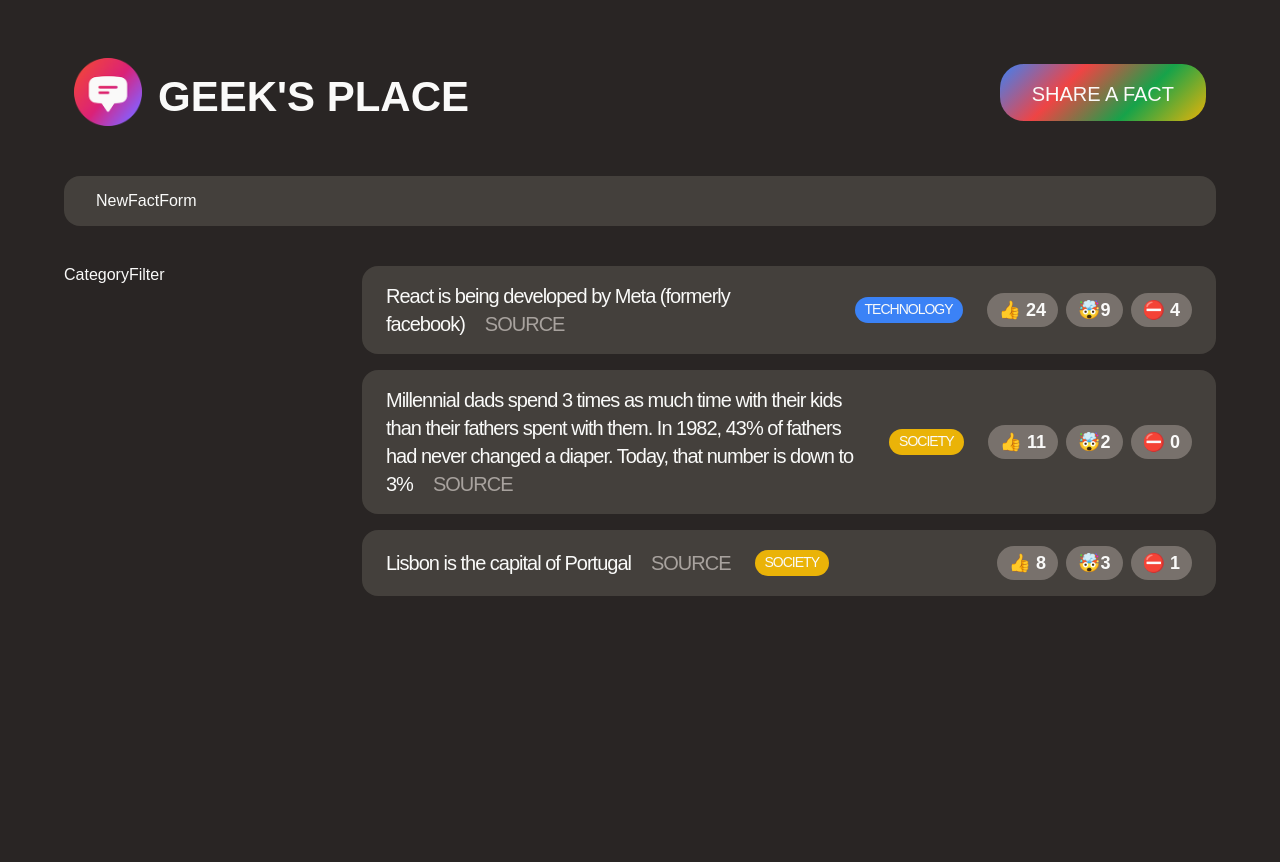
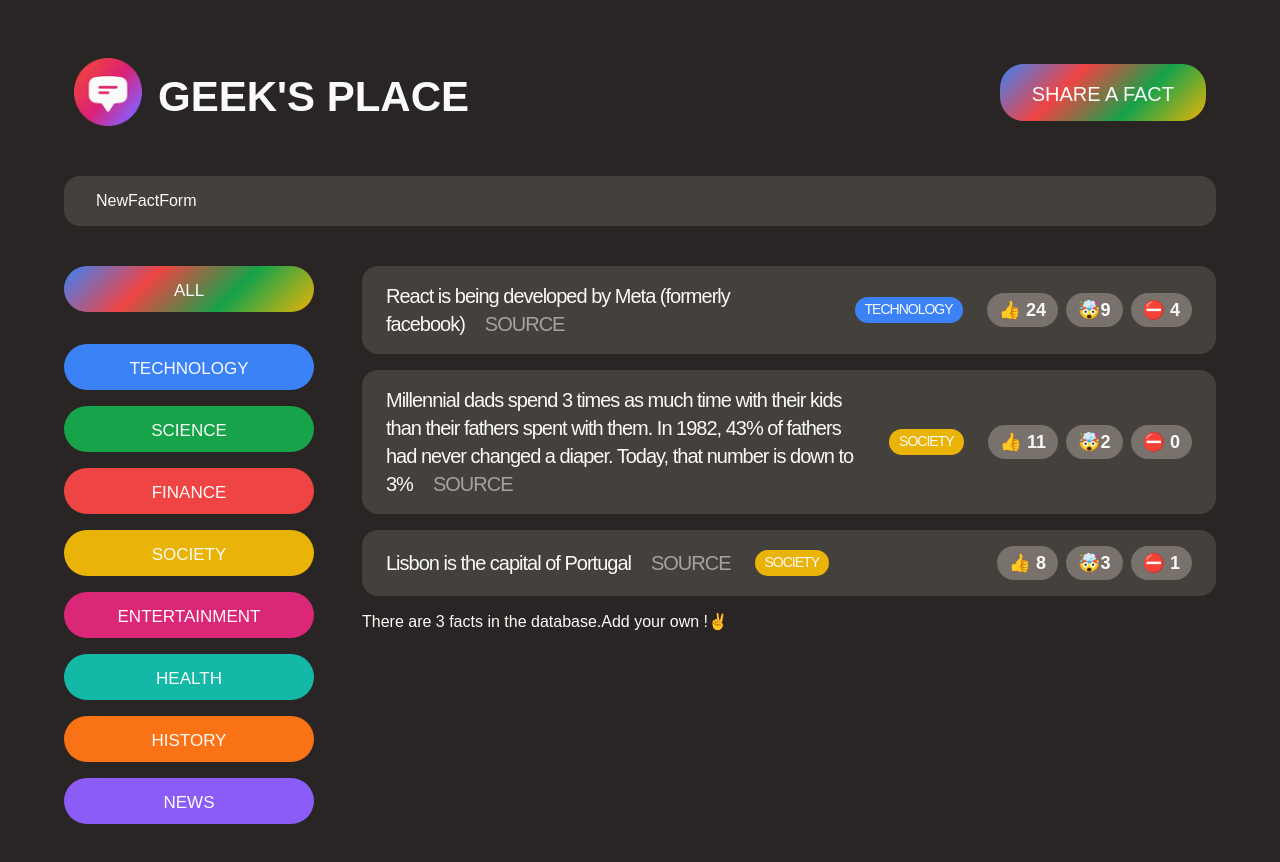
Before and after one commit to StafieA/App-for-nerds-React-Supabase, a React (Create React App) app: page / in a window 1280 px wide. Shown: the top 862 px of the page. Before the commit the page ends 800 px from the top, so only its background shows below. Built offline with nearby package versions, Linux system fonts and the light colour scheme; the HTML template or start-up script is replaced by a standard one.

Commit message:
Rendering the list of categories (from the lefts side)

```diff
--- a/src/App.js
+++ b/src/App.js
@@ -71,7 +71,25 @@
 }
 
 function CategoryFilter() {
-  return <aside>CategoryFilter</aside>;
+  return (
+    <aside>
+      <ul>
+        <li class="category">
+          <button class="btn btn-all-categories">ALL</button>
+        </li>
+        {CATEGORIES.map((cat) => (
+          <li key={cat.name} className="category">
+            <button
+              className="btn btn-category"
+              style={{ backgroundColor: cat.color }}
+            >
+              {cat.name}
+            </button>
+          </li>
+        ))}
+      </ul>
+    </aside>
+  );
 }
 function FactList() {
   const facts = initialFacts;
@@ -82,13 +100,15 @@
           <Fact key={fact.id} fact={fact} />
         ))}
       </ul>
+
+      <p>There are {facts.length} facts in the database.Add your own !✌️</p>
     </section>
   );
 }
 
 function Fact({ fact }) {
   return (
-    <li key={fact.id} className="fact">
+    <li className="fact">
       <p>
         {fact.text}
 
--- a/src/style.css
+++ b/src/style.css
@@ -10,7 +10,7 @@
   font-family: "Sono", sans-serif;
   padding: 48px 64px;
 }
-.container {
+#root {
   max-width: 1500px;
   margin: 0 auto;
 }
```
